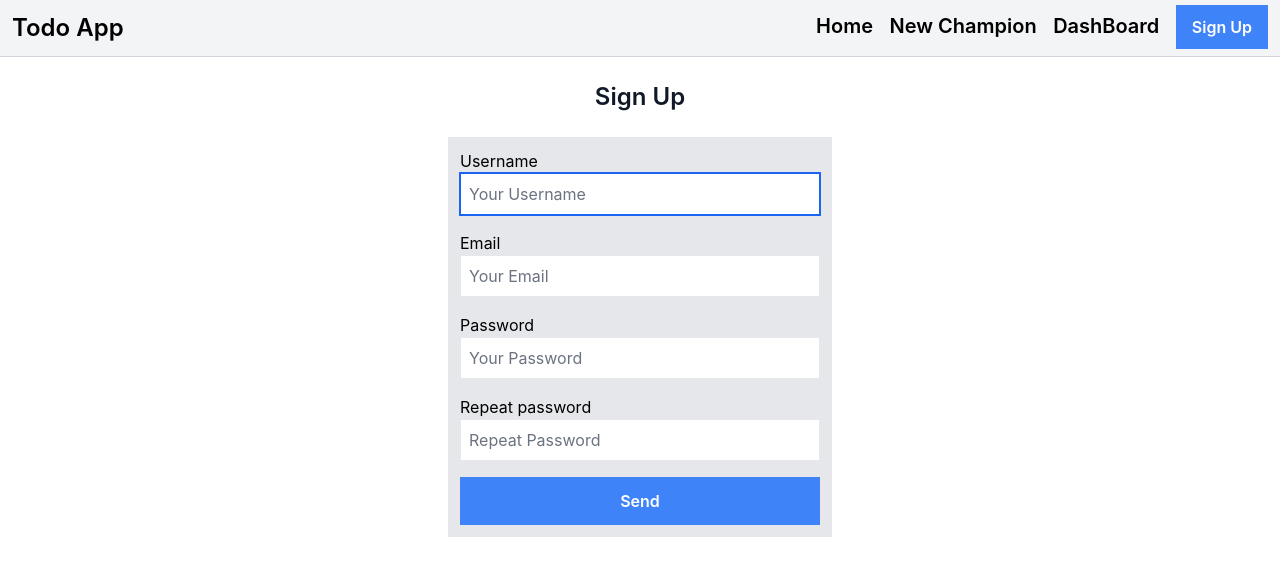
After one commit to pife00/django_learn_2, a Django app: page /signup/ in a window 1280 px wide. The commit adds this page. Shown: the top 576 px of the page. Run offline with Django 4.2, Linux system fonts and the light colour scheme; some libraries are stand-ins or nearby versions.

Commit message:
cvamos bien

```diff
--- /dev/null
+++ b/todo_app/core/forms.py
@@ -0,0 +1,29 @@
+from django import forms
+
+from django.contrib.auth.forms import UserCreationForm
+from django.contrib.auth.models import User
+
+class SingUpForm(UserCreationForm):
+    class Meta:
+        model = User
+        fields = ('username','email','password1','password2')
+        widgets = {
+            'username':forms.TextInput(attrs={
+                'class':'w-full p-2 border border-gray-200 rounded-xl',
+                'placeholder':"Your Username"
+            }),
+
+            'email':forms.EmailInput(attrs={
+                'class':'w-full p-2 border border-gray-200 rounded-xl',
+                'placeholder':"Your Email"
+            }),
+        }
+    password1 = forms.CharField(widget=forms.PasswordInput(attrs={
+        'class':'w-full p-2 border border-gray-200 rounded-xl',
+        'placeholder':"Your Password"
+    }))
+
+    password2 = forms.CharField(widget=forms.PasswordInput(attrs={
+        'class':'w-full p-2 border border-gray-200 rounded-xl',
+        'placeholder':"Repeat Password"
+    }))
--- a/todo_app/core/templates/core/base.html
+++ b/todo_app/core/templates/core/base.html
@@ -16,9 +16,10 @@
                 <h2 class="text-2xl font-semibold" >Todo App</h2>
             </div>
             <div class="space-x-3" >
-                <a class="text-xl font-semibold hover:text-gray-500" href="">Home</a>
+                <a class="text-xl font-semibold hover:text-gray-500" href="/">Home</a>
+                <a class="text-xl font-semibold hover:text-gray-500" href="{% url 'tasks:new-champion' %}">New Champion</a>
                 <a class="text-xl font-semibold hover:text-gray-500" href="">DashBoard</a>
-                <a class="px-4 py-3 rounded-xl bg-blue-500 hover:bg-blue-700 text-white font-semibold" href="">Sign Up</a>
+                <a class="px-4 py-3 rounded-xl bg-blue-500 hover:bg-blue-700 text-white font-semibold" href="/signup">Sign Up</a>
             </div>
         </div>
     </nav>
--- a/todo_app/core/templates/core/index.html
+++ b/todo_app/core/templates/core/index.html
@@ -23,7 +23,7 @@ Welcome to Todo App
                {{item.name}}
             </h3>
             <p class="mb-3 text-gray-700">
-               {{item.descrption}}
+               {{item.description}}
             </p>
 
          </div>
--- /dev/null
+++ b/todo_app/core/templates/core/signup.html
@@ -0,0 +1,56 @@
+{% extends 'core/base.html' %}
+
+{% block title %}
+Sign Up
+{% endblock %}
+
+{% block content %}
+
+<h1 class="font-semibold text-2xl text-gray-900 text-center mt-6 mb-6" >Sign Up</h1>
+
+<div class="mx-auto max-w-sm bg-gray-200 p-3 flex justify-center">
+    <div>
+        <form method="post" action=".">
+            {% csrf_token  %}
+            <div class="space-y-4" >
+                {{form_non_field_errors}}
+
+                <div class="mb-3 block" >
+                    <label for="id_username">Username</label>
+                    {{form.username}}
+                </div>
+
+
+                <div class="mb-3 block" >
+                    <label for="id_email">Email</label>
+                    {{form.email}}
+                </div>
+
+                <div class="mb-3 block" >
+                    <label for="id_password1">Password</label>
+                    {{form.password1}}
+                </div>
+
+                <div class="mb-3 block" >
+                    <label for="id_password2">Repeat password</label>
+                    {{form.password2}}
+                </div>
+
+                {% if form.errors or form.non_field_errors %}
+                <div class="bg-red-400 p-3 rounded-xl " >
+                    {% for field in form %}
+                        <strong>
+                            {{field.errors}}
+                        </strong>
+                    {% endfor %}
+                </div>
+                    {% endif %}
+
+                <button class="rounded-xl w-full p-3 text-white font-semibold bg-blue-500 hover:bg-blue-700"  type="submit">Send</button>
+            </div>
+        </form>
+    </div>
+
+</div>
+
+{% endblock %}
--- a/todo_app/core/urls.py
+++ b/todo_app/core/urls.py
@@ -4,5 +4,6 @@ from . import views
 app_name = 'core'
 
 urlpatterns = [
-    path('',views.index,name='index')
+    path('',views.index,name='index'),
+    path('signup/',views.signup,name='signup')
 ]
--- a/todo_app/core/views.py
+++ b/todo_app/core/views.py
@@ -1,11 +1,25 @@
-from django.shortcuts import render,get_list_or_404
+from django.shortcuts import render,get_list_or_404,redirect
 
 # Create your views here.
 
 from tasks.models import Champion
+from . forms import SingUpForm
 
 def index(request):
     item = Champion.objects.all()
     return render(request,'core/index.html',{
         'items':item
     })
+
+def signup(request):
+    if request.method == 'POST':
+        form = SingUpForm(request.POST)
+
+        if form.is_valid():
+            form.save()
+            return redirect('/login/')
+    else:
+        form = SingUpForm()
+    return render(request,'core/signup.html',{
+        'form':form
+    })
--- a/todo_app/tasks/models.py
+++ b/todo_app/tasks/models.py
@@ -14,7 +14,7 @@ class Categories(models.Model):
 class Champion(models.Model):
     category = models.ForeignKey(Categories,related_name='items',on_delete=models.CASCADE)
     name = models.CharField(max_length=255)
-    descrption = models.TextField(blank=True,null=True)
+    description = models.TextField(blank=True,null=True)
     imgUrl = models.CharField(max_length=255)
     is_OP = models.BooleanField(default=False)
     created_at = models.DateTimeField(auto_now_add=True)
--- a/todo_app/tasks/templates/tasks/detail.html
+++ b/todo_app/tasks/templates/tasks/detail.html
@@ -10,7 +10,7 @@
 <div class="w-1/2 justify-center mx-auto" >
     <img class="mb-6" src="{{item.imgUrl}}" alt="">
     <p class="text-gray-700 text-normal " >
-        {{item.descrption}}
+        {{item.description}}
     </p>
     <div>
 
--- a/todo_app/tasks/urls.py
+++ b/todo_app/tasks/urls.py
@@ -5,5 +5,6 @@ from . import views
 app_name = 'tasks'
 
 urlpatterns = [
-    path('<str:name>/',views.detail,name='detail')
+    path('<str:name>/',views.detail,name='detail'),
+    path('add/new-champion/',views.newChampion,name="new-champion")
 ]
--- a/todo_app/todo_app/settings.py
+++ b/todo_app/todo_app/settings.py
@@ -105,7 +105,7 @@ AUTH_PASSWORD_VALIDATORS = [
 # Internationalization
 # https://docs.djangoproject.com/en/4.2/topics/i18n/
 
-LANGUAGE_CODE = 'en-us'
+LANGUAGE_CODE = 'es-MX'
 
 TIME_ZONE = 'UTC'
 
```
Also changed, not shown: todo_app/tasks/forms.py (added, +24 -0 lines), todo_app/tasks/templates/tasks/form.html (added, +37 -0 lines), todo_app/tasks/views.py (+16 -1 lines), todo_app/db.sqlite3, todo_app/tasks/migrations/0009_rename_descrption_champion_description.py (added).
